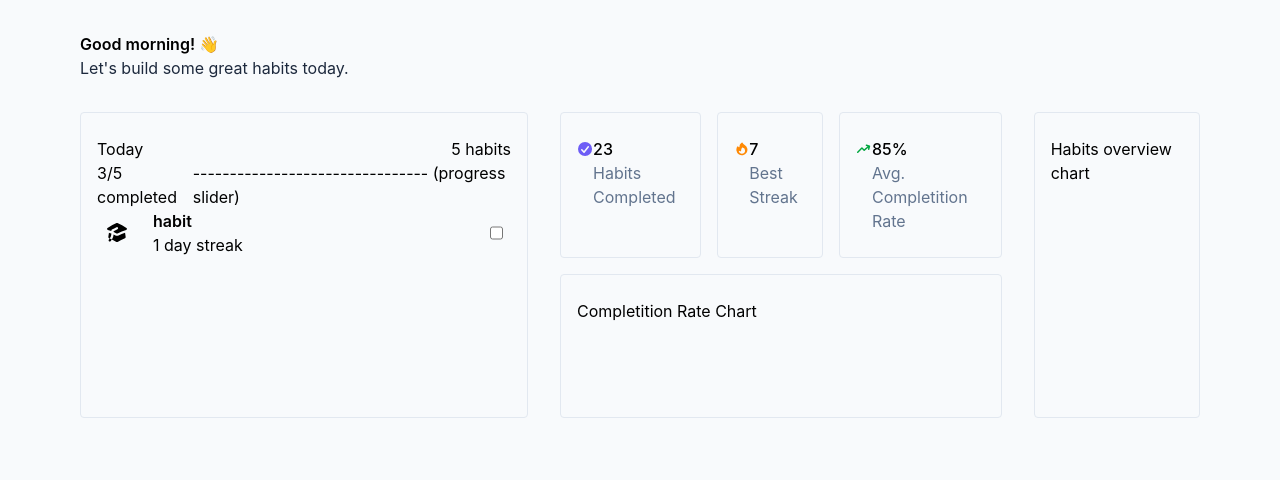
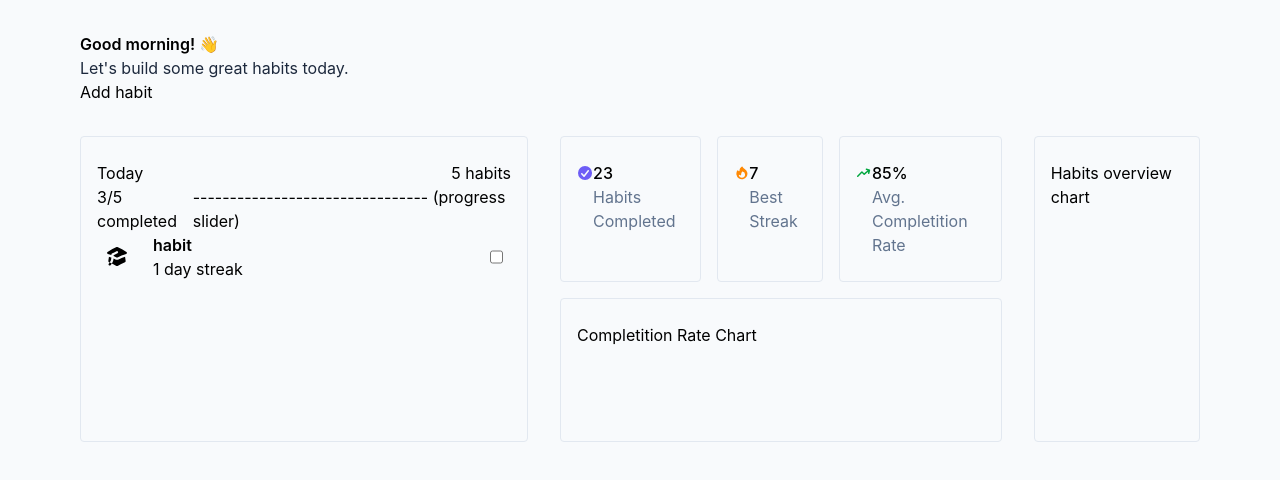
Before and after one commit to skyzerx777/habit-tracker, a Vue app: page / in a window 1280 px wide. Shown: the top 480 px of the page. Built offline with nearby package versions, Linux system fonts and the light colour scheme.

Commit message:
used pinia to define habits store and addHabit function

```diff
--- a/src/pages/Home.vue
+++ b/src/pages/Home.vue
@@ -1,6 +1,7 @@
 <script setup lang="ts">
 import DashboardChartsSection from '@/components/DashboardChartsSection.vue';
 import HabitList from '@/components/HabitList.vue';
+import { useHabitsStore } from '@/stores/habits';
 import { computed } from 'vue';
 
 const currentTime = new Date(Date.now()).getHours();
@@ -10,12 +11,20 @@ const periodOfTheDay = computed(() => {
 	if (currentTime < 18) return 'afternoon';
 	return 'evening';
 });
+
+const store = useHabitsStore();
 </script>
 
 <template>
 	<section>
 		<h2 class="font-semibold">Good {{ periodOfTheDay }}! &#128075;</h2>
 		<p class="text-slate-800">Let's build some great habits today.</p>
+		<button
+			class="cursor-pointer"
+			@click.prevent="store.addHabit('Name', 'Icon', 'Color', 'Description')"
+		>
+			Add habit
+		</button>
 		<div class="flex gap-8 mt-8">
 			<HabitList />
 			<DashboardChartsSection />
--- a/src/stores/habits.ts
+++ b/src/stores/habits.ts
@@ -0,0 +1,26 @@
+import type { IHabit } from '@/types';
+import { defineStore } from 'pinia';
+import { ref } from 'vue';
+
+export const useHabitsStore = defineStore('habits', () => {
+	const habits = ref<IHabit[]>([]);
+
+	function addHabit(
+		name: string,
+		icon: string,
+		color: string,
+		description?: string,
+	): void {
+		habits.value.push({
+			id: crypto.randomUUID(),
+			name,
+			description,
+			icon,
+			color,
+			createdAt: new Date(Date.now()).toISOString().slice(0, 10),
+			completedDates: [],
+		});
+	}
+
+	return { habits, addHabit };
+});
--- /dev/null
+++ b/src/types.ts
@@ -0,0 +1,9 @@
+export interface IHabit {
+	id: string;
+	name: string;
+	description?: string;
+	icon: string;
+	color: string;
+	createdAt: string;
+	completedDates: string[];
+}
```
